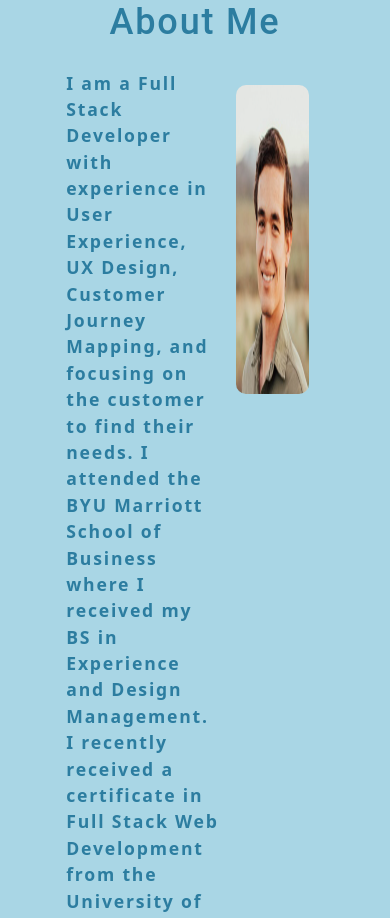
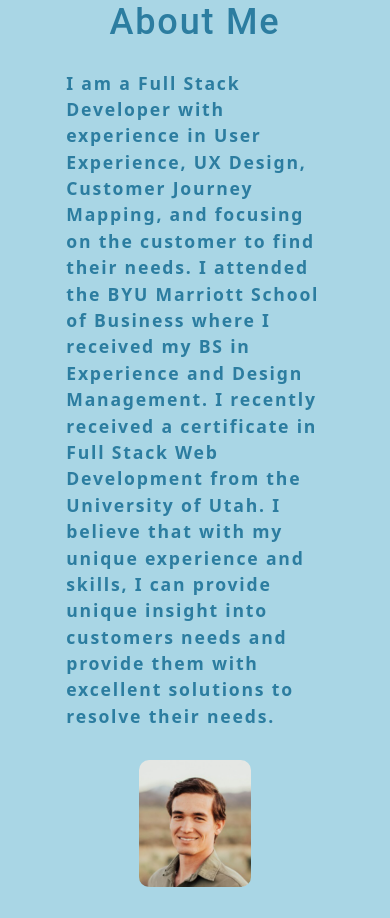
Before and after one commit to davsav16/david-m-portfolio, a React (Create React App) app: page / in a window 390 px wide. Shown: the part 642-1560 px from the top of the page. Built offline with nearby package versions, Linux system fonts and the light colour scheme.

Commit message:
completed about styling

```diff
--- a/src/components/About/index.js
+++ b/src/components/About/index.js
@@ -9,10 +9,12 @@ function About() {
             <div className="aboutSec">
                 <h1 id="about">About Me</h1>
                 <div className="aboutSec flex-row container">
-                    <p className="col">
+                    <p id="aboutText"className="col">
                     I am a Full Stack Developer with experience in User Experience, UX Design, Customer Journey Mapping, and focusing on the customer to find their needs. I attended the BYU Marriott School of Business where I received my BS in Experience and Design Management. I recently received a certificate in Full Stack Web Development from the University of Utah. I believe that with my unique experience and skills, I can provide unique insight into customers needs and provide them with excellent solutions to resolve their needs.
                     </p>
+                    <div className="proPicCon">
                     <img src={profilePic} id="profilePic" alt="Business Pic of David McDougal" className="col"/>
+                    </div>
 
                 </div>
             </div>
--- a/src/index.css
+++ b/src/index.css
@@ -171,10 +171,14 @@ nav  li {
   justify-content: center;
 }
 #profilePic {
-  max-width: 40%;
+  max-width: 130%;
   padding: 15px;
   border-radius: 25px;
-  max-height: 339px;
+  border-width: 15px;
+  border-color: beige;
+}
+.proPicCon {
+  max-width: 23%;
 }
 
 .nav-padding {
@@ -315,3 +319,27 @@ a {
 .navActive {
   color: var(--secondary);
 }
+
+@media screen and (max-width:872px) {
+  .proPicCon {
+    max-width: 100%;
+    display: flex;
+    justify-content: center;
+  }
+
+  #profilePic {
+    max-width: 44%;
+  }
+}
+
+@media screen and (max-width:605px) {
+  #profilePic {
+    max-width: 55%;
+  }
+}
+
+@media screen and (max-width:360px) {
+  #profilePic {
+    max-width: 113%;
+  }
+}
```
